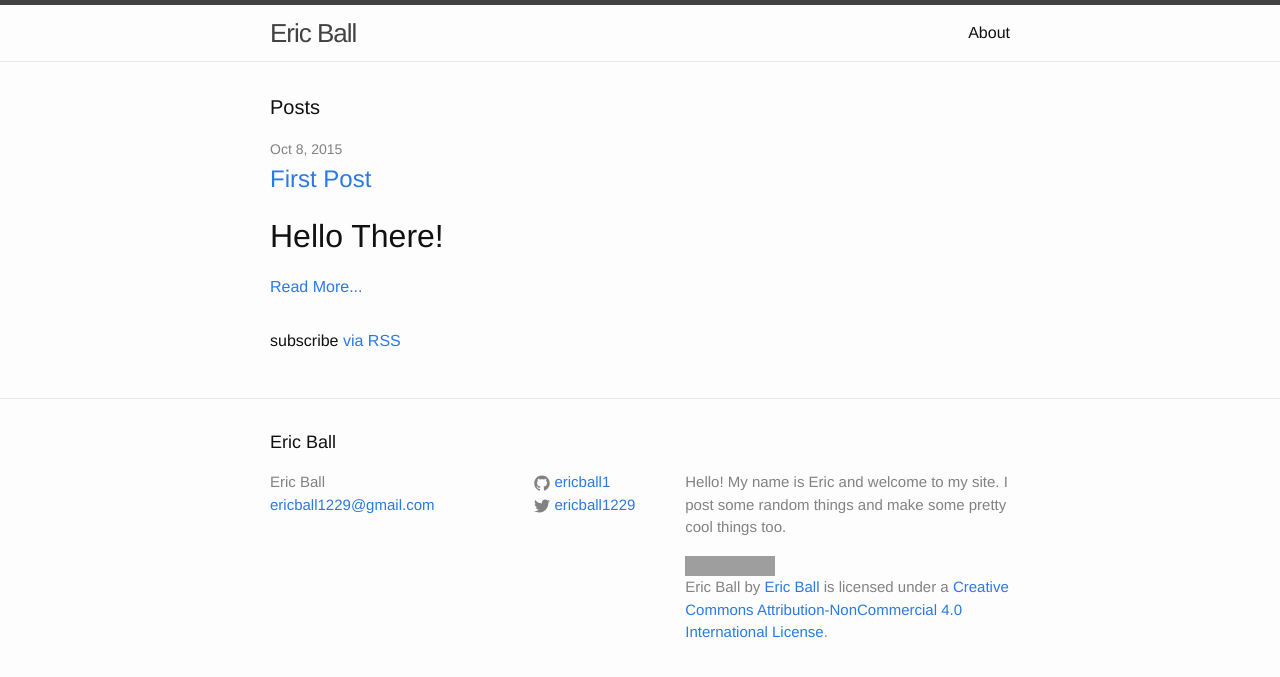
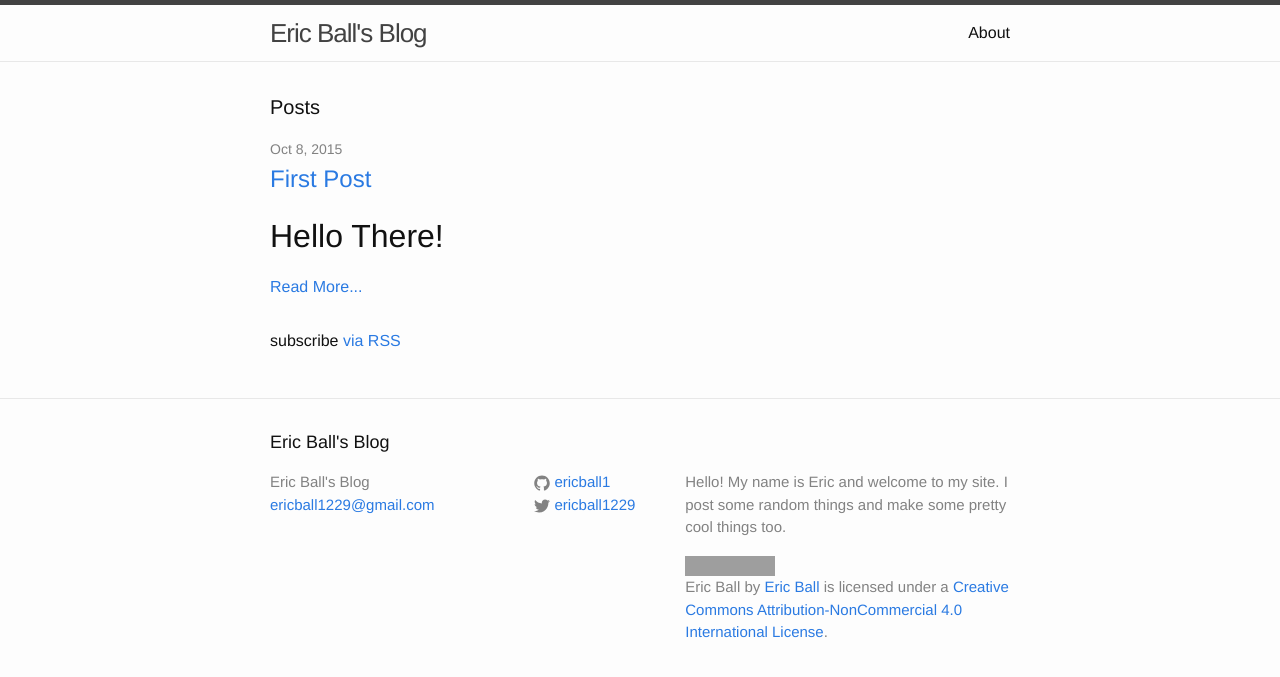
Before and after one commit to ericball1/ericball1.github.io, a Jekyll site: the page built from index.html, in a window 1280 px wide. Shown: the top 677 px of the page. Built offline with Jekyll 4.4.1, drawn with Linux system fonts in a browser that asks for light colours; grey boxes are pictures that could not be loaded.

Commit message:
Changed Title to "Eric Ball's Blog"

```diff
--- a/_config.yml
+++ b/_config.yml
@@ -1,5 +1,5 @@
 # Site settings
-title: Eric Ball
+title: Eric Ball's Blog
 email: ericball1229@gmail.com
 description: > # this means to ignore newlines until "baseurl:"
   Hello! My name is Eric and welcome to my site.
```
